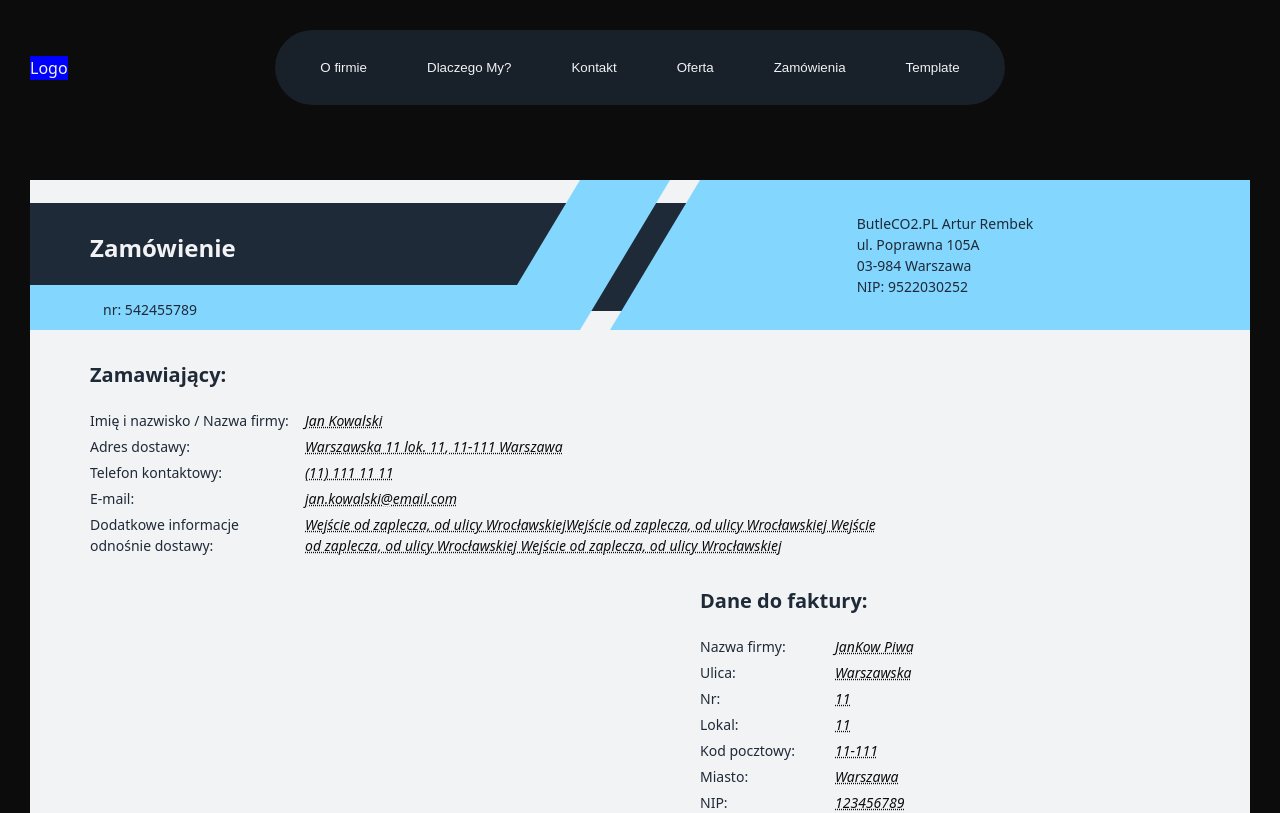
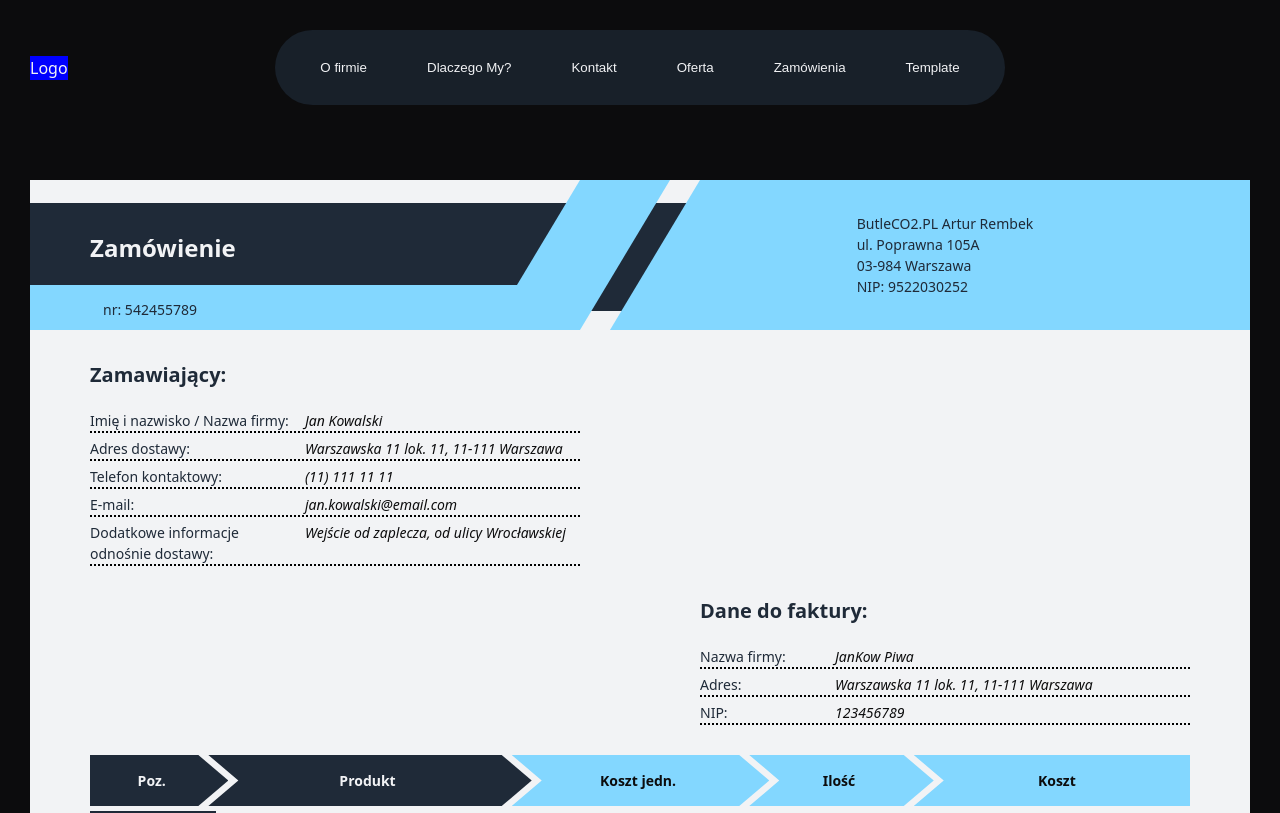
Before and after one commit to AMichalMurawski/butleCO2, a React (Vite) app: page /orders in a window 1280 px wide. Shown: the top 813 px of the page. Built offline with nearby package versions, Linux system fonts and the light colour scheme.

Commit message:
change invoice data
+ add min-height: 100dvh to body wraper

```diff
--- a/src/components/OrderForm/ClientInvoiceStyled/FormData.styled.ts
+++ b/src/components/OrderForm/ClientInvoiceStyled/FormData.styled.ts
@@ -24,6 +24,7 @@ export const DataWraper = styled.div`
   display: flex;
   flex-direction: row;
   gap: 15px;
+  border-bottom: 2px dotted black;
 `;
 
 interface DataNameProps {
@@ -39,6 +40,6 @@ export const DataName = styled(P)<DataNameProps>`
 // only for visualization before create fields
 export const DataValue = styled(P)`
   font-style: italic;
-  text-decoration: underline dotted;
+  // text-decoration: underline dotted;
   color: ${({ theme }) => theme.color.main};
 `;
--- a/src/components/OrderForm/FormClient/FormClient.tsx
+++ b/src/components/OrderForm/FormClient/FormClient.tsx
@@ -29,10 +29,7 @@ const FormClient: React.FC = () => {
       </DataWraper>
       <DataWraper>
         <DataName $width="200px">Dodatkowe informacje odnośnie dostawy:</DataName>
-        <DataValue>
-          Wejście od zaplecza, od ulicy WrocławskiejWejście od zaplecza, od ulicy Wrocławskiej
-          Wejście od zaplecza, od ulicy Wrocławskiej Wejście od zaplecza, od ulicy Wrocławskiej
-        </DataValue>
+        <DataValue>Wejście od zaplecza, od ulicy Wrocławskiej</DataValue>
       </DataWraper>
     </FormWraper>
   );
--- a/src/components/OrderForm/FormInvoice/FormInvoice.tsx
+++ b/src/components/OrderForm/FormInvoice/FormInvoice.tsx
@@ -16,24 +16,8 @@ const FormInvoice: React.FC = () => {
         <DataValue>JanKow Piwa</DataValue>
       </DataWraper>
       <DataWraper>
-        <DataName $width="120px">Ulica:</DataName>
-        <DataValue>Warszawska</DataValue>
-      </DataWraper>
-      <DataWraper>
-        <DataName $width="120px">Nr:</DataName>
-        <DataValue>11</DataValue>
-      </DataWraper>
-      <DataWraper>
-        <DataName $width="120px">Lokal:</DataName>
-        <DataValue>11</DataValue>
-      </DataWraper>
-      <DataWraper>
-        <DataName $width="120px">Kod pocztowy:</DataName>
-        <DataValue>11-111</DataValue>
-      </DataWraper>
-      <DataWraper>
-        <DataName $width="120px">Miasto:</DataName>
-        <DataValue>Warszawa</DataValue>
+        <DataName $width="120px">Adres:</DataName>
+        <DataValue>Warszawska 11 lok. 11, 11-111 Warszawa</DataValue>
       </DataWraper>
       <DataWraper>
         <DataName $width="120px">NIP:</DataName>
--- a/src/components/OrderForm/OrderForm.styled.ts
+++ b/src/components/OrderForm/OrderForm.styled.ts
@@ -22,4 +22,8 @@ export const InformationsWraper = styled.div`
   background-color: ${({ theme }) => theme.color.structural};
 `;
 
-export const Informations = styled(P)``;
+export const Informations = styled(P)`
+  &:not(:first-of-type) {
+    margin-top: 5px;
+  }
+`;
--- a/src/layout/Layout.styled.ts
+++ b/src/layout/Layout.styled.ts
@@ -1,10 +1,10 @@
-import styled from "styled-components";
+import styled from 'styled-components';
 
 export const LayoutWrapper = styled.div`
   position: relative;
   display: flex;
   flex-direction: column;
-  // min-height: 100dvh;
+  min-height: 100dvh;
 `;
 
 export const Main = styled.main`
```
